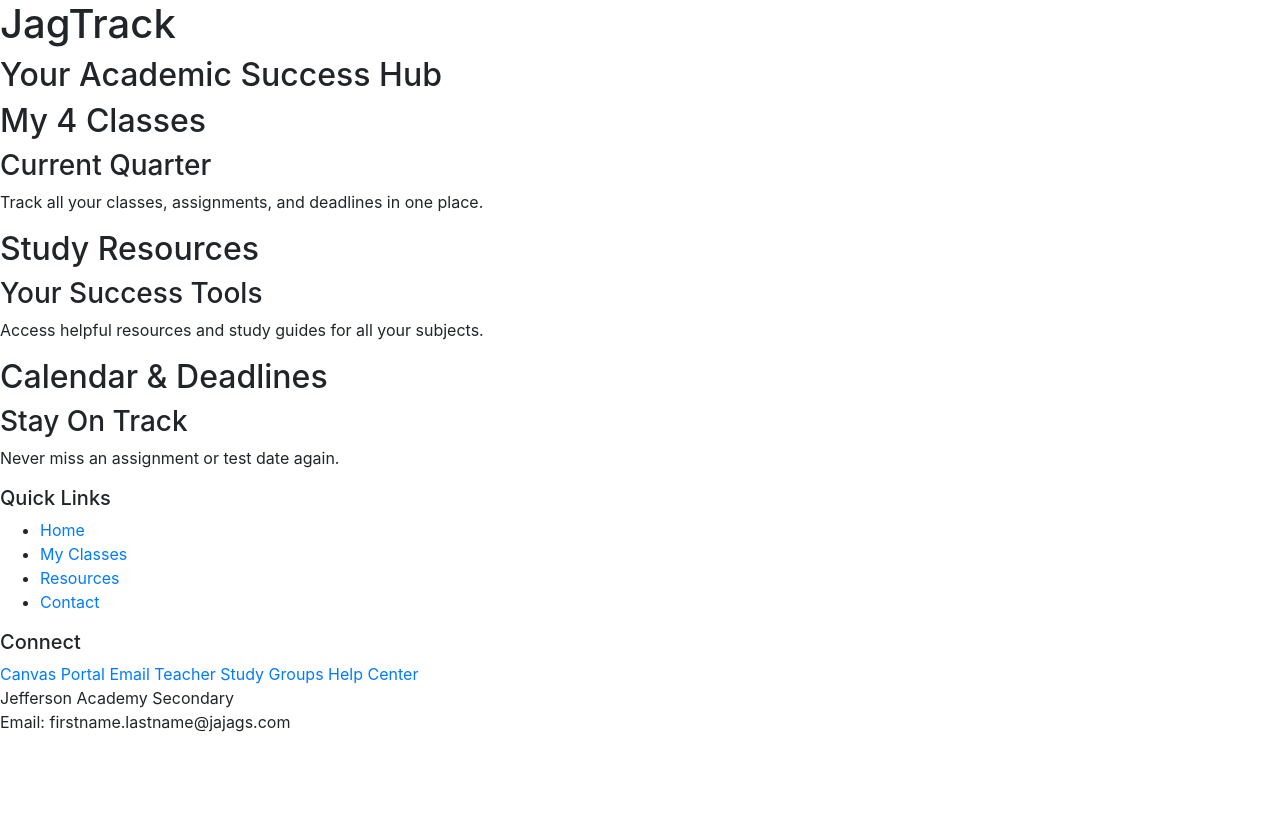
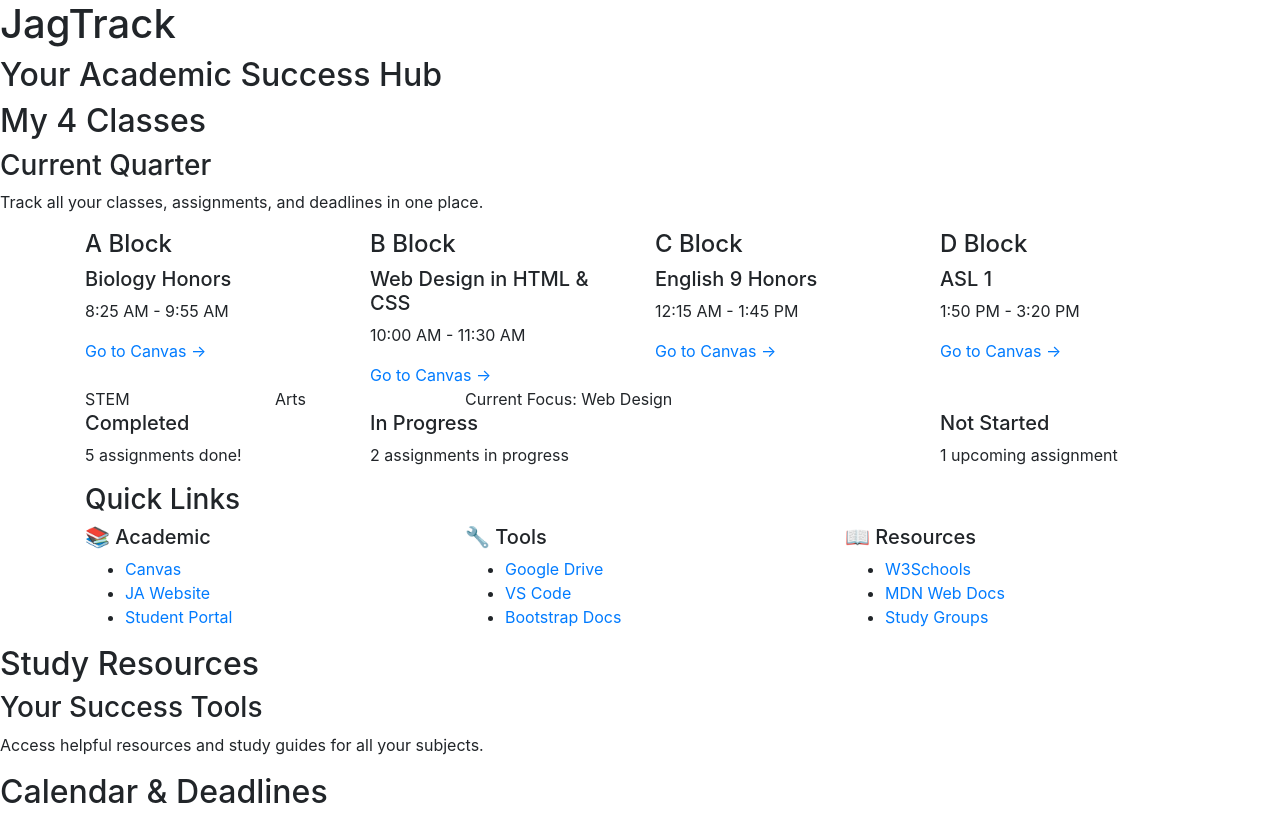
Before and after one commit to trevorjohnson-cunningham-arch/jagtrack, a website: page index.html in a window 1280 px wide. Shown: the top 814 px of the page. Drawn offline with nearby package versions, Linux system fonts and the light colour scheme.

Commit message:
Checkpoint 2: Bootstrap Grid System and Quick Links complete

```diff
--- a/index.html
+++ b/index.html
@@ -35,13 +35,87 @@
    </div>
 
 
-   <!-- This empty div is where you'll add your Bootstrap schedule in Exercise 2 -->
-   <div id="schedule-section">
-       <!-- Your Bootstrap grid schedule will go here -->
-   </div>
-
-
-   <div>
+    <div class="container">
+        <div class="row">
+            <div class="col-12 col-md-6 col-lg-3">
+                <h4>A Block</h4>
+                <h5>Biology Honors</h5>
+                <p>8:25 AM - 9:55 AM</p>
+                <a href="https://jajags.instructure.com/courses/3364">Go to Canvas →</a>
+            </div>
+            <div class="col-12 col-md-6 col-lg-3">
+                <h4>B Block</h4>
+                <h5>Web Design in HTML & CSS</h5>
+                <p>10:00 AM - 11:30 AM</p>
+                <a href="https://jajags.instructure.com/courses/3438" target="_blank">Go to Canvas →</a>
+            </div>
+            <div class="col-12 col-md-6 col-lg-3">
+                <h4>C Block</h4>
+                <h5>English 9 Honors</h5>
+                <p>12:15 AM - 1:45 PM</p>
+                <a href="https://jajags.instructure.com/courses/3168">Go to Canvas →</a>
+            </div>
+            <div class="col-12 col-md-6 col-lg-3">
+                <h4>D Block</h4>
+                <h5>ASL 1</h5>
+                <p>1:50 PM - 3:20 PM</p>
+                <a href="https://jajags.instructure.com/courses/3397">Go to Canvas →</a>
+            </div>
+        </div>
+    </div>
+    <div class="container">
+        <div class="row">
+            <div class="col-12 col-sm-2">STEM</div>
+            <div class="col-12 col-sm-2">Arts</div>
+            <div class="col-12 col-sm-8">Current Focus: Web Design</div>
+        </div>
+    </div>
+    <div class="container">
+        <div class="row">
+            <div class="col-4 col-md-3">
+                <h5>Completed</h5>
+                <p>5 assignments done!</p>
+            </div>
+            <div class="col-4 col-md-6">
+                <h5>In Progress</h5>
+                <p>2 assignments in progress</p>
+            </div>
+            <div class="col-4 col-md-3">
+                <h5>Not Started</h5>
+                <p>1 upcoming assignment</p>
+            </div>
+        </div>
+    </div>
+    <div class="container">
+        <h3>Quick Links</h3>
+        <div class="row">
+            <div class="col-12 col-md-4">
+                <h5>📚 Academic</h5>
+                <ul>
+                    <li><a href="https://jajags.instructure.com" target="_blank">Canvas</a></li>
+                    <li><a href="https://www.jeffersonacademy.org" target="_blank">JA Website</a></li>
+                    <li><a href="#">Student Portal</a></li>
+                </ul>
+            </div>
+            <div class="col-12 col-md-4">
+                <h5>🔧 Tools</h5>
+                <ul>
+                    <li><a href="https://drive.google.com/drive/home" target="_blank">Google Drive</a></li>
+                    <li><a href="https://code.visualstudio.com" target="_blank">VS Code</a></li>
+                    <li><a href="https://getbootstrap.com/docs/4.5/" target="_blank">Bootstrap Docs</a></li>
+                </ul>
+            </div>
+            <div class="col-12 col-md-4">
+                <h5>📖 Resources</h5>
+                <ul>
+                    <li><a href="https://www.w3schools.com" target="_blank">W3Schools</a></li>
+                    <li><a href="https://developer.mozilla.org" target="_blank">MDN Web Docs</a></li>
+                    <li><a href="#">Study Groups</a></li>
+                </ul>
+            </div>
+        </div>
+    </div>
+    <div>
        <h2>Study Resources</h2>
        <h3>Your Success Tools</h3>
        <p>Access helpful resources and study guides for all your subjects.</p>
```
